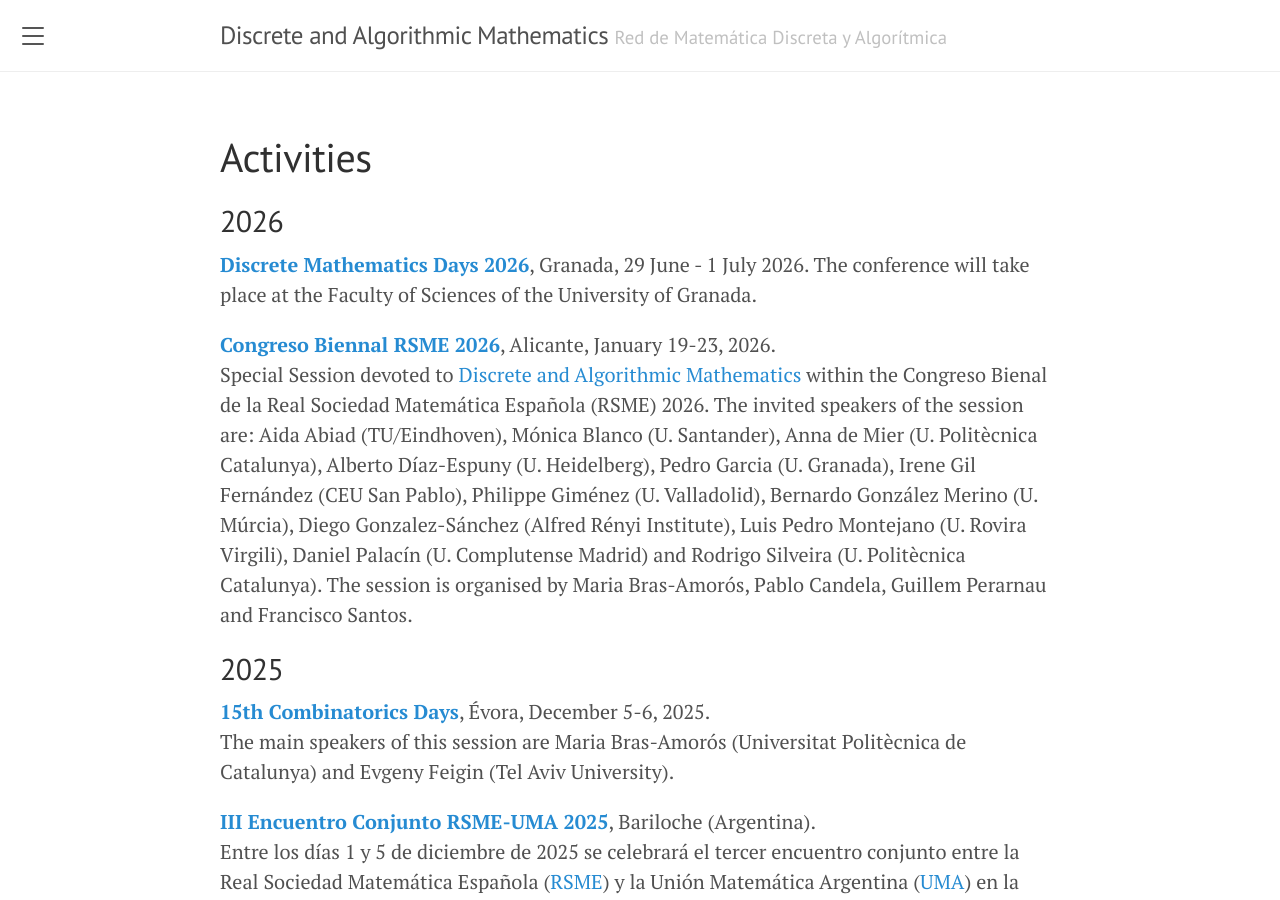
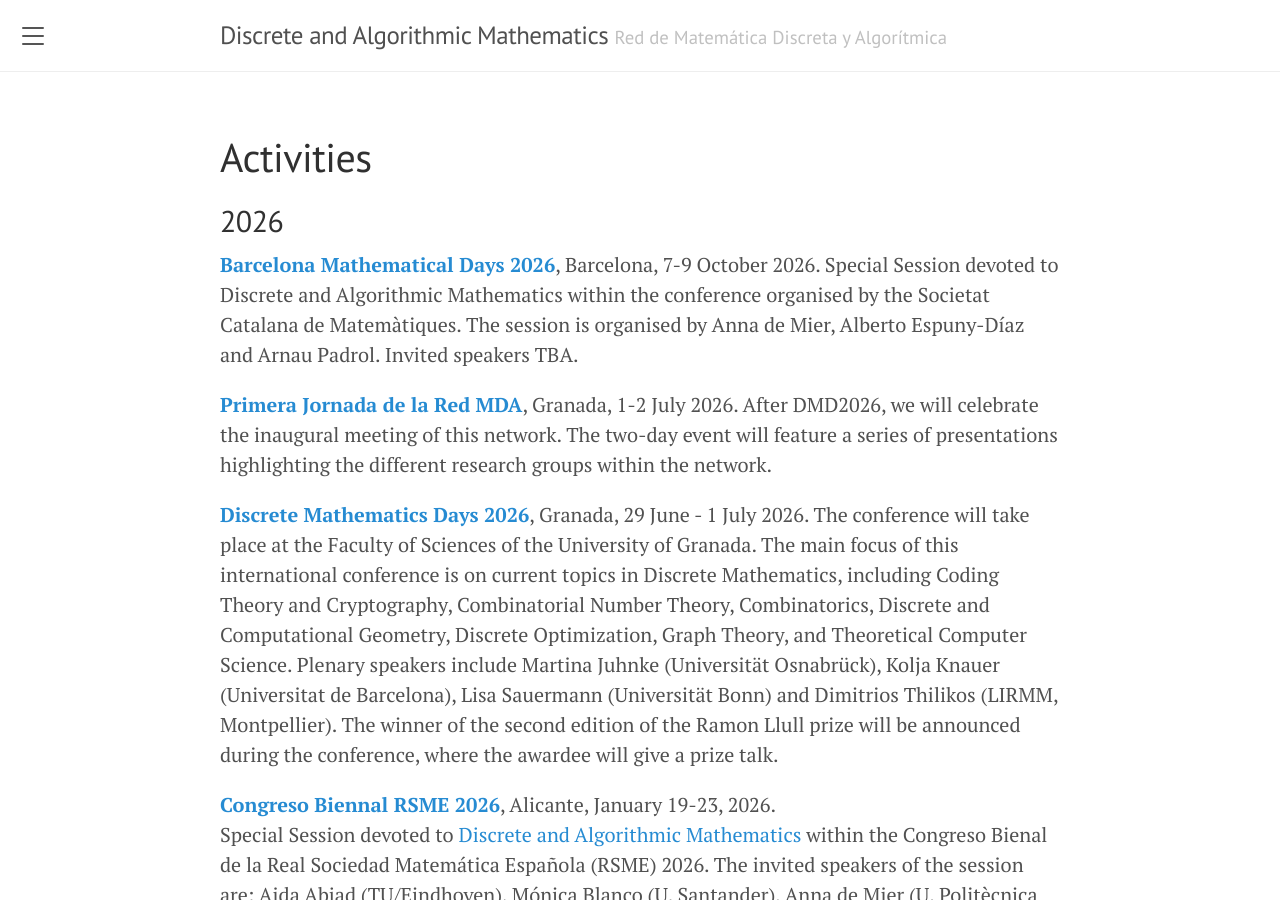
Before and after one commit to dam-network/dam-network.github.io, a Jekyll site: the page built from activities.md, in a window 1280 px wide and 900 px high. Built offline with Jekyll 4.4.1, drawn with Linux system fonts in a browser that asks for light colours.

Commit message:
jobs+actibities

```diff
--- a/activities.md
+++ b/activities.md
@@ -4,9 +4,15 @@
 ---
 ## 2026
 
+**[Barcelona Mathematical Days 2026](https://scm.iec.cat/agenda/barcelona-mathematical-days-2026/)**, Barcelona, 7-9 October 2026. Special Session devoted to Discrete and Algorithmic Mathematics within the conference organised by the Societat Catalana de Matemàtiques. The session is organised by Anna de Mier, Alberto Espuny-Díaz and Arnau Padrol. Invited speakers TBA.
+
+
+**[Primera Jornada de la Red MDA](https://dam-network.github.io/dmd2026/)**, Granada, 1-2 July 2026.
+After DMD2026, we will celebrate the inaugural meeting of this network. The two-day event will feature a series of presentations highlighting the different research groups within the network.
+
 
 **[Discrete Mathematics Days 2026](https://dam-network.github.io/dmd2026/)**, Granada, 29 June - 1 July 2026.
-The conference will take place at the Faculty of Sciences of the University of Granada.
+The conference will take place at the Faculty of Sciences of the University of Granada. The main focus of this international conference is on current topics in Discrete Mathematics, including Coding Theory and Cryptography, Combinatorial Number Theory, Combinatorics, Discrete and Computational Geometry, Discrete Optimization, Graph Theory, and Theoretical Computer Science. Plenary speakers include Martina Juhnke (Universität Osnabrück), Kolja Knauer (Universitat de Barcelona), Lisa Sauermann (Universität Bonn) and Dimitrios Thilikos (LIRMM, Montpellier). The winner of the second edition of the Ramon Llull prize will be announced during the conference, where the awardee will give a prize talk.
 
 **[Congreso Biennal RSME 2026](https://2026.bienalrsme.com/)**, Alicante, January 19-23, 2026.\
 Special Session devoted to [Discrete and Algorithmic Mathematics](/activities-dm/rsme-2026/special-session-dm/index.html) within the Congreso Bienal de la Real Sociedad Matemática Española (RSME) 2026. The invited speakers of the session are: Aida Abiad (TU/Eindhoven), Mónica Blanco (U. Santander), Anna de Mier (U. Politècnica Catalunya), Alberto Díaz-Espuny (U. Heidelberg), Pedro Garcia (U. Granada), Irene Gil Fernández (CEU San Pablo), Philippe Giménez (U. Valladolid), Bernardo González Merino (U. Múrcia), Diego Gonzalez-Sánchez (Alfred Rényi Institute), Luis Pedro Montejano (U. Rovira Virgili), Daniel Palacín (U. Complutense Madrid) and Rodrigo Silveira (U. Politècnica Catalunya). The session is organised by Maria Bras-Amorós, Pablo Candela, Guillem Perarnau and Francisco Santos.
```
Also changed, not shown: jobs.md (+6 -2 lines), jobs/phd_UAB_26.md (added, +43 -0 lines).
